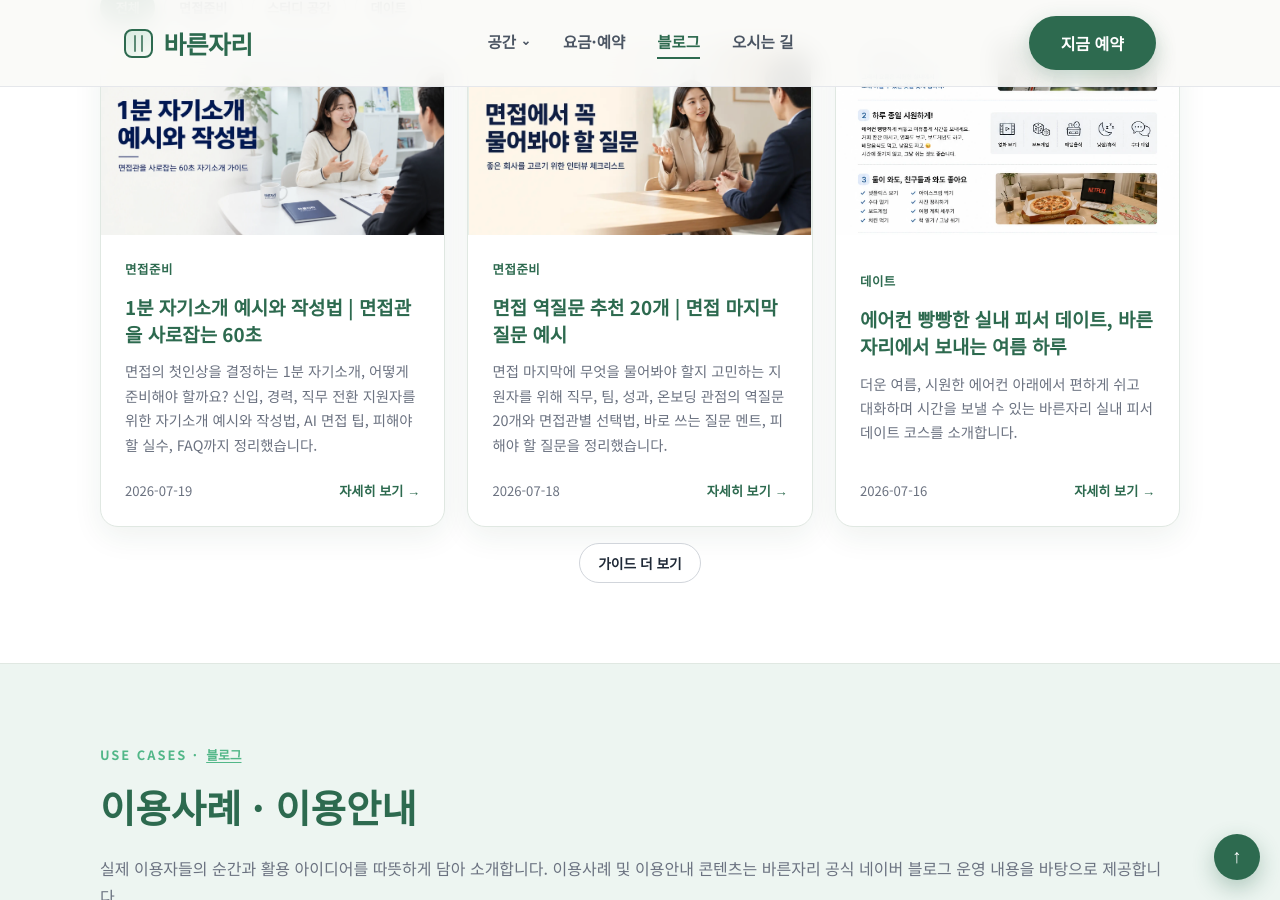
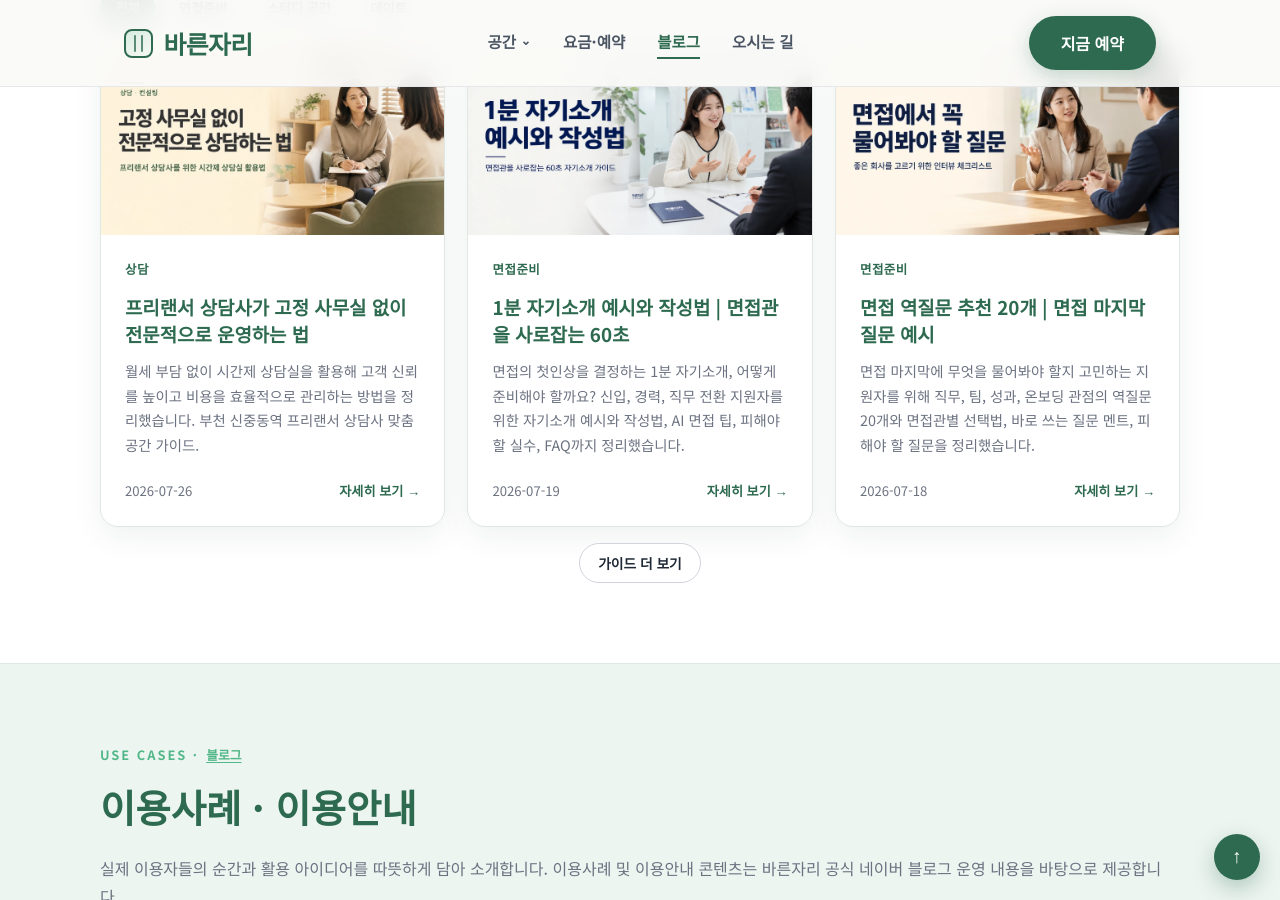
Before and after one commit to bareunspace/blog, a Jekyll site: the page built from index.html, in a window 1280 px wide and 900 px high, scrolled down 3538 px. Built offline with Jekyll 4.4.1, drawn with Linux system fonts in a browser that asks for light colours.

Commit message:
Add counselor office post and update Jekyll setup

```diff
--- a/Gemfile
+++ b/Gemfile
@@ -1,4 +1,4 @@
 source "https://rubygems.org"
 
-gem "github-pages", "~> 232", group: :jekyll_plugins
+gem "jekyll", "~> 4.4"
 gem "jekyll-sitemap", group: :jekyll_plugins
--- a/_data/post_categories.yml
+++ b/_data/post_categories.yml
@@ -2,3 +2,4 @@ post_categories:
   - 면접준비
   - 스터디 공간
   - 데이트
+  - 상담
--- /dev/null
+++ b/_posts/2026-07-26-freelance-counselor-office.md
@@ -0,0 +1,331 @@
+---
+layout: default
+title: 프리랜서 상담사가 고정 사무실 없이 전문적으로 운영하는 법
+description: 월세 부담 없이 시간제 상담실을 활용해 고객 신뢰를 높이고 비용을 효율적으로 관리하는 방법을 정리했습니다. 부천 신중동역 프리랜서 상담사 맞춤 공간 가이드.
+category: 상담
+keywords: 상담실대여,프리랜서상담사,상담공간,시간제상담실,부천상담실,신중동상담실,상담실임대,상담장소,코칭공간
+tags:
+  - 상담사
+  - 프리랜서
+  - 비용관리
+  - 상담실
+canonical: https://bareunjari.com/posts/freelance-counselor-office/
+permalink: /posts/freelance-counselor-office/
+date: 2026-07-26 09:00:00 +0900
+og_image: https://bareunjari.com/images/freelance-counselor-office.webp
+og_image_alt: 프리랜서 상담과 코칭에 어울리는 차분한 프라이빗 상담 공간
+og_image_width: 1672
+og_image_height: 941
+preload_image: images/freelance-counselor-office.webp
+css_version: 20260726-1
+script_version: 20260711-4
+---
+
+<main class="about-page">
+  <section id="home">
+    <div class="section-inner">
+      <p class="section-label">Counselor Space Guide</p>
+      <h1 class="section-title">프리랜서 상담사가 고정 사무실 없이<br />전문적으로 운영하는 법</h1>
+      <p class="section-desc">상담 건수는 아직 많지 않은데 매달 고정 임대료가 부담스럽다면, 공간 운영 방식부터 다시 볼 필요가 있습니다. 시간제 상담 공간을 활용해 비용 부담은 낮추고 고객 경험은 지키는 방법을 정리했습니다.</p>
+      <div class="hero-btns">
+        <a href="#cost-structure" class="btn-primary">운영 방식 비교하기</a>
+        <a href="https://pcmap.place.naver.com/place/2041312316/ticket" target="_blank" rel="noopener noreferrer" class="btn-outline">상담 공간 예약하기</a>
+      </div>
+    </div>
+  </section>
+  {% include breadcrumb.html %}
+
+  <section id="guide-visual">
+    <div class="section-inner">
+      <figure class="article-hero-visual">
+        <img class="article-hero-full" src="/images/freelance-counselor-office.webp" alt="프리랜서 상담과 코칭에 어울리는 차분한 프라이빗 상담 공간" loading="eager" width="1672" height="941" />
+        <figcaption>상담 공간은 단순한 장소가 아니라, 고객이 처음 느끼는 신뢰와 집중의 환경이 됩니다.</figcaption>
+      </figure>
+    </div>
+  </section>
+
+  <nav class="guide-toc" aria-label="프리랜서 상담사 공간 운영 가이드 목차">
+    <div class="guide-toc-inner">
+      <span class="guide-toc-label">이 글에서 확인할 내용</span>
+      <a href="#why-this-matters">왜 다시 봐야 하나</a>
+      <a href="#cost-structure">고정 사무실 비용 구조</a>
+      <a href="#why-flex-space">시간제 공간이 맞는 이유</a>
+      <a href="#usage-scenarios">활용 예시</a>
+      <a href="#checklist">공간 선택 체크리스트</a>
+      <a href="#bareunjari">바른자리 활용 포인트</a>
+      <a href="#faq">FAQ</a>
+    </div>
+  </nav>
+
+  <section class="guide-summary-section" aria-label="프리랜서 상담 공간 운영 핵심 요약">
+    <div class="section-inner guide-summary-grid">
+      <article class="guide-summary-card">
+        <span>01</span>
+        <h2>고정비를 낮추기</h2>
+        <p>상담 일정이 들쭉날쭉한 초기에는 월세보다 사용한 시간만 비용을 내는 방식이 더 안정적일 수 있습니다.</p>
+      </article>
+      <article class="guide-summary-card">
+        <span>02</span>
+        <h2>신뢰는 유지하기</h2>
+        <p>카페보다 조용하고 정돈된 공간은 고객의 집중도와 상담사에 대한 전문성 인상을 함께 높여줍니다.</p>
+      </article>
+      <article class="guide-summary-card">
+        <span>03</span>
+        <h2>운영을 유연하게</h2>
+        <p>요일과 시간대별로 예약하면 상담 건수 변화에 맞춰 더 가볍게 운영할 수 있습니다.</p>
+      </article>
+    </div>
+  </section>
+
+  <section id="why-this-matters">
+    <div class="section-inner">
+      <h2 class="section-title">프리랜서 상담사에게 공간은 수익 구조와 바로 연결됩니다</h2>
+      <p class="section-desc">상담 전문성을 보여주려면 조용하고 안정적인 공간이 필요합니다. 하지만 상담 일정이 아직 일정하지 않은 단계에서 고정 사무실을 먼저 계약하면, 공간이 비는 시간까지 계속 비용을 부담하게 됩니다.</p>
+      <div class="about-highlight-grid" aria-label="프리랜서 상담사가 겪는 공간 운영 고민">
+        <article class="about-highlight-card">
+          <h3>상담 건수는 변동적입니다</h3>
+          <p>어떤 주는 예약이 몰리고, 어떤 주는 한산할 수 있습니다. 이때 고정 임대료는 가장 먼저 부담이 됩니다.</p>
+        </article>
+        <article class="about-highlight-card">
+          <h3>카페 상담은 한계가 있습니다</h3>
+          <p>배경 소음과 시선, 개인정보 노출 가능성 때문에 깊은 상담을 진행하기 어렵고 고객도 편하게 몰입하기 힘듭니다.</p>
+        </article>
+        <article class="about-highlight-card">
+          <h3>공간 인상이 신뢰를 만듭니다</h3>
+          <p>첫 상담일수록 환경의 영향이 큽니다. 정돈된 공간은 상담 내용이 더 안정적으로 전달되도록 도와줍니다.</p>
+        </article>
+      </div>
+    </div>
+  </section>
+
+  <section id="cost-structure">
+    <div class="section-inner">
+      <h2 class="section-title">고정 사무실은 실제 상담 시간보다 훨씬 큰 비용을 안고 갑니다</h2>
+      <p class="section-desc">아래는 프리랜서 상담사가 소형 사무실을 운영할 때 자주 마주치는 비용 예시입니다. 실제 금액은 지역과 조건에 따라 다르지만, 구조 자체는 비슷합니다.</p>
+      <div class="about-principle-grid" aria-label="고정 사무실 비용 구조">
+        <article class="about-principle-item" data-step="01">
+          <h3>월 고정비 예시</h3>
+          <p>임대료 80만 원, 관리비 10만 원, 인터넷과 소모 비용까지 더하면 매달 100만 원 안팎이 빠르게 만들어질 수 있습니다.</p>
+        </article>
+        <article class="about-principle-item" data-step="02">
+          <h3>공실 시간도 함께 지불합니다</h3>
+          <p>하루 상담이 2~3건 수준이라면, 실제 상담하지 않는 시간이 훨씬 길 수 있습니다. 공간이 비어 있어도 비용은 그대로 나갑니다.</p>
+        </article>
+        <article class="about-principle-item" data-step="03">
+          <h3>초기 운영 부담이 커집니다</h3>
+          <p>상담 매출이 자리 잡기 전부터 큰 고정비가 생기면 마케팅, 교육, 콘텐츠 준비에 써야 할 여유 자금이 줄어듭니다.</p>
+        </article>
+      </div>
+    </div>
+  </section>
+
+  <section id="why-flex-space">
+    <div class="section-inner">
+      <h2 class="section-title">그래서 시간제 상담 공간이 현실적인 대안이 됩니다</h2>
+      <p class="section-desc">시간제 공간은 비용을 줄이기 위한 임시방편이라기보다, 상담 일정이 유동적인 프리랜서에게 잘 맞는 운영 방식입니다.</p>
+      <div class="about-principle-grid" aria-label="시간제 상담 공간의 장점">
+        <article class="about-principle-item" data-step="01">
+          <h3>사용한 시간만 비용을 냅니다</h3>
+          <p>상담이 있는 날과 시간에만 예약하면 되기 때문에 월세 중심 구조보다 훨씬 가볍게 시작할 수 있습니다.</p>
+        </article>
+        <article class="about-principle-item" data-step="02">
+          <h3>전문적인 인상을 유지할 수 있습니다</h3>
+          <p>조용한 독립 공간, 단정한 배경, 안정적인 테이블과 의자만으로도 고객이 느끼는 신뢰도는 확실히 달라집니다.</p>
+        </article>
+        <article class="about-principle-item" data-step="03">
+          <h3>화상 상담과 대면 상담을 함께 운영하기 좋습니다</h3>
+          <p>대면 상담이 없는 시간에는 화상 상담이나 자료 정리 시간으로 활용할 수 있어 하루 운영 효율이 올라갑니다.</p>
+        </article>
+        <article class="about-principle-item" data-step="04">
+          <h3>일정 변화에 대응하기 쉽습니다</h3>
+          <p>주 1회만 쓰던 시기에서 주 3회 이상으로 늘어나더라도, 수요에 맞춰 예약 패턴을 바꾸며 운영할 수 있습니다.</p>
+        </article>
+      </div>
+    </div>
+  </section>
+
+  <section id="usage-scenarios">
+    <div class="section-inner">
+      <h2 class="section-title">상담 분야별로는 이렇게 활용할 수 있습니다</h2>
+      <p class="section-desc">아래는 실제 상담 현장에서 자주 나오는 패턴을 바탕으로 정리한 예시입니다. 상담 분야와 고객층에 따라 예약 방식은 달라질 수 있습니다.</p>
+      <div class="about-highlight-grid" aria-label="상담 분야별 시간제 공간 활용 예시">
+        <article class="about-highlight-card">
+          <h3>진로 상담</h3>
+          <p>학생과 학부모 상담이 주말이나 저녁에 몰린다면, 해당 시간대만 집중 예약하는 방식이 효율적입니다.</p>
+        </article>
+        <article class="about-highlight-card">
+          <h3>유학 상담</h3>
+          <p>상담 건수가 주마다 달라진다면 고정비보다 변동비 구조가 훨씬 편합니다. 예약이 있는 주에만 비용을 쓰는 방식이 안정적입니다.</p>
+        </article>
+        <article class="about-highlight-card">
+          <h3>코칭과 컨설팅</h3>
+          <p>1:1 세션과 소규모 세션을 병행하는 경우, 시간대별로 공간을 나눠 쓰면 필요에 맞게 운영하기 좋습니다.</p>
+        </article>
+      </div>
+      <div class="about-principle-grid" aria-label="프리랜서 상담사 운영 예시">
+        <article class="about-principle-item" data-step="01">
+          <h3>상담이 주 2~3일이라면</h3>
+          <p>고정 사무실보다 예약형 공간이 유리할 가능성이 큽니다. 특히 저녁과 주말 위주라면 더 그렇습니다.</p>
+        </article>
+        <article class="about-principle-item" data-step="02">
+          <h3>첫 6개월 운영 단계라면</h3>
+          <p>고정비를 줄여두면 고객 확보와 후기 관리, 콘텐츠 준비에 더 많은 자원을 쓸 수 있습니다.</p>
+        </article>
+        <article class="about-principle-item" data-step="03">
+          <h3>정기 고객이 늘어나는 단계라면</h3>
+          <p>같은 요일과 시간대를 반복 예약해 고객에게 안정적인 상담 리듬을 제공할 수 있습니다.</p>
+        </article>
+      </div>
+    </div>
+  </section>
+
+  <section id="checklist">
+    <div class="section-inner">
+      <h2 class="section-title">상담 공간을 고를 때 꼭 확인할 체크리스트</h2>
+      <p class="section-desc">시간제 공간이라고 해서 모두 상담에 적합한 것은 아닙니다. 아래 항목은 실제 만족도를 크게 좌우합니다.</p>
+      <div class="about-principle-grid" aria-label="상담 공간 선택 체크리스트">
+        <article class="about-principle-item" data-step="01">
+          <h3>음성 프라이버시</h3>
+          <p>옆 공간에 대화가 그대로 들리지 않는지 확인하세요. 상담은 내용만큼 안전한 분위기가 중요합니다.</p>
+        </article>
+        <article class="about-principle-item" data-step="02">
+          <h3>배경 소음</h3>
+          <p>에어컨 소리, 복도 소음, 외부 교통 소음이 상담 몰입을 방해하지 않는지 직접 체크하는 편이 좋습니다.</p>
+        </article>
+        <article class="about-principle-item" data-step="03">
+          <h3>화상 상담 환경</h3>
+          <p>인터넷 연결, 카메라 배경, 조명 상태를 점검해두면 온라인 세션도 훨씬 안정적으로 운영할 수 있습니다.</p>
+        </article>
+        <article class="about-principle-item" data-step="04">
+          <h3>가구와 동선</h3>
+          <p>상담용 의자와 테이블이 편안한지, 입실부터 착석까지 고객이 어색하지 않게 이동할 수 있는지 보세요.</p>
+        </article>
+        <article class="about-principle-item" data-step="05">
+          <h3>접근성과 주변 편의</h3>
+          <p>역에서 가깝고 고객이 찾기 쉬운지, 화장실과 편의점 같은 기본 편의시설이 가까운지도 중요합니다.</p>
+        </article>
+        <article class="about-principle-item" data-step="06">
+          <h3>예약 방식</h3>
+          <p>모바일로 빠르게 예약 가능한지, 정기 예약이나 일정 조정이 쉬운지도 실제 운영 편의에 큰 영향을 줍니다.</p>
+        </article>
+      </div>
+    </div>
+  </section>
+
+  <section id="bareunjari">
+    <div class="section-inner">
+      <h2 class="section-title">부천 신중동에서 상담 공간을 찾는다면</h2>
+      <p class="section-desc">바른자리는 신중동역 도보 1분 거리에 있는 예약형 프라이빗 공간입니다. 상담, 코칭, 컨설팅처럼 대화의 밀도와 안정감이 중요한 일정에 잘 맞는 환경을 제공합니다.</p>
+      <div class="about-highlight-grid" aria-label="바른자리 상담 공간 활용 포인트">
+        <article class="about-highlight-card">
+          <h3>고객이 찾기 쉬운 위치</h3>
+          <p>신중동역에서 가까워 처음 오는 고객도 비교적 부담 없이 방문할 수 있습니다.</p>
+        </article>
+        <article class="about-highlight-card">
+          <h3>대면과 화상 상담 모두 대응</h3>
+          <p>조용한 환경과 안정적인 와이파이 덕분에 대면 상담은 물론 화상 상담 일정도 함께 운영하기 좋습니다.</p>
+        </article>
+        <article class="about-highlight-card">
+          <h3>필요한 시간만 예약</h3>
+          <p>처음에는 짧게 시작하고, 패턴이 잡히면 같은 시간대로 반복 예약하는 식으로 유연하게 운영할 수 있습니다.</p>
+        </article>
+      </div>
+      <div class="hero-btns" style="margin-top: 2rem;">
+        <a href="https://pcmap.place.naver.com/place/2041312316/ticket" target="_blank" rel="noopener noreferrer" class="btn-primary">상담 시간 예약하기</a>
+        <a href="/index.html#contact" class="btn-outline">정기 이용 문의하기</a>
+        <a href="/index.html#space" class="btn-outline">공간 사진 더 보기</a>
+      </div>
+    </div>
+  </section>
+
+  <section id="faq">
+    <div class="section-inner">
+      <h2 class="section-title">프리랜서 상담사 공간 운영 FAQ</h2>
+      <p class="section-desc">처음 상담 공간을 따로 쓰려는 분들이 자주 궁금해하는 내용만 간단히 정리했습니다.</p>
+      <div class="contact-faq" itemscope itemtype="https://schema.org/FAQPage">
+        <details itemscope itemprop="mainEntity" itemtype="https://schema.org/Question">
+          <summary itemprop="name">고객이 시간제 공간을 어색해하지 않을까요?</summary>
+          <div itemscope itemprop="acceptedAnswer" itemtype="https://schema.org/Answer">
+            <p itemprop="text">대부분은 공간이 시간제인지보다 상담이 안정적으로 진행되는지를 더 중요하게 봅니다. 조용하고 정돈된 환경이면 오히려 더 전문적으로 느끼는 경우가 많습니다.</p>
+          </div>
+        </details>
+        <details itemscope itemprop="mainEntity" itemtype="https://schema.org/Question">
+          <summary itemprop="name">화상 상담도 함께 운영할 수 있나요?</summary>
+          <div itemscope itemprop="acceptedAnswer" itemtype="https://schema.org/Answer">
+            <p itemprop="text">가능합니다. 와이파이, 조명, 배경만 미리 점검해두면 대면 상담이 없는 시간에 화상 상담까지 함께 운영하기 좋습니다.</p>
+          </div>
+        </details>
+        <details itemscope itemprop="mainEntity" itemtype="https://schema.org/Question">
+          <summary itemprop="name">정기 고객이 생기면 고정 사무실이 더 낫지 않나요?</summary>
+          <div itemscope itemprop="acceptedAnswer" itemtype="https://schema.org/Answer">
+            <p itemprop="text">상담 건수와 이용 시간이 충분히 안정되기 전까지는 예약형 공간이 더 유리할 수 있습니다. 먼저 반복 예약으로 패턴을 만들어보고, 그 뒤 고정 공간이 필요한지 판단해도 늦지 않습니다.</p>
+          </div>
+        </details>
+        <details itemscope itemprop="mainEntity" itemtype="https://schema.org/Question">
+          <summary itemprop="name">첫 이용 전에 무엇을 가장 먼저 확인해야 하나요?</summary>
+          <div itemscope itemprop="acceptedAnswer" itemtype="https://schema.org/Answer">
+            <p itemprop="text">소음, 동선, 의자와 테이블 높이, 화상 상담용 인터넷 상태를 먼저 보세요. 상담은 작은 불편이 전체 몰입에 바로 영향을 줍니다.</p>
+          </div>
+        </details>
+      </div>
+    </div>
+  </section>
+
+  <section id="final-check">
+    <div class="section-inner">
+      <h2 class="section-title">처음부터 큰 공간보다, 지금 필요한 운영 방식부터</h2>
+      <p class="section-desc">프리랜서 상담사에게 중요한 것은 멋진 사무실보다 안정적으로 상담을 이어갈 수 있는 구조입니다. 고정비는 가볍게 시작하고, 고객 경험은 무너지지 않게 설계하는 쪽이 훨씬 현실적일 수 있습니다.</p>
+      <div class="about-highlight-grid" aria-label="프리랜서 상담사 시작 루틴">
+        <article class="about-highlight-card">
+          <h3>주 1회 패턴 만들기</h3>
+          <p>가장 수요가 있는 요일과 시간대를 먼저 정해 반복 예약해 보세요.</p>
+        </article>
+        <article class="about-highlight-card">
+          <h3>첫 상담 흐름 점검하기</h3>
+          <p>입실, 고객 안내, 상담 종료 후 동선까지 한 번 운영해보면 필요한 개선점이 보입니다.</p>
+        </article>
+        <article class="about-highlight-card">
+          <h3>고정 공간은 나중에 판단하기</h3>
+          <p>정기 고객 수와 월 이용 시간이 충분히 쌓인 뒤에도 늦지 않습니다.</p>
+        </article>
+      </div>
+      <div class="hero-btns" style="margin-top: 2rem;">
+        <a href="https://pcmap.place.naver.com/place/2041312316/ticket" target="_blank" rel="noopener noreferrer" class="btn-primary">바른자리 예약하기</a>
+        <a href="/blog.html" class="btn-outline">다른 공간 활용 글 보기</a>
+      </div>
+    </div>
+  </section>
+
+  {% include post-tags.html %}
+</main>
+
+<script type="application/ld+json">
+{
+  "@context": "https://schema.org",
+  "@type": "Article",
+  "mainEntityOfPage": {
+    "@type": "WebPage",
+    "@id": "{{ page.canonical }}"
+  },
+  "headline": "{{ page.title }}",
+  "description": "{{ page.description }}",
+  "image": [
+    "{{ page.og_image }}"
+  ],
+  "datePublished": "{{ page.date | date_to_xmlschema }}",
+  "dateModified": "{{ page.date | date_to_xmlschema }}",
+  "author": {
+    "@type": "Organization",
+    "name": "바른자리",
+    "url": "https://bareunjari.com/"
+  },
+  "publisher": {
+    "@type": "Organization",
+    "name": "바른자리",
+    "logo": {
+      "@type": "ImageObject",
+      "url": "https://bareunjari.com/images/logo_black.png"
+    }
+  }
+}
+</script>
--- a/index.html
+++ b/index.html
@@ -213,8 +213,15 @@ script_version: 20260719-1
               <p>참석 인원과 진행 목적을 기준으로 2~4시간 이용을 추천합니다. 사전 아젠다와 자료를 준비하고 같은 요일·시간대로 반복 예약하면 운영 효율이 크게 높아집니다.</p>
             </article>
             <article class="private-office-card" aria-label="상담 컨설팅 소모임 관련 블로그 글">
-              <h3>소모임 · 스터디 관련 글</h3>
+              <h3>상담 · 소모임 관련 글</h3>
               <ul class="related-post-list">
+                {% assign counselor_space_posts = site.posts | where: "url", "/posts/freelance-counselor-office/" %}
+                {% for post in counselor_space_posts %}
+                  <li class="related-post-item">
+                    <a href="{{ post.url | relative_url }}">{{ post.title | truncate: 34 }}</a>
+                    <span class="related-post-date">{{ post.date | date: "%Y-%m-%d" }}</span>
+                  </li>
+                {% endfor %}
                 {% assign study_space_posts = site.posts | where: "url", "/posts/study-space-guide/" %}
                 {% for post in study_space_posts %}
                   <li class="related-post-item">
```
Also changed, not shown: Gemfile.lock.
